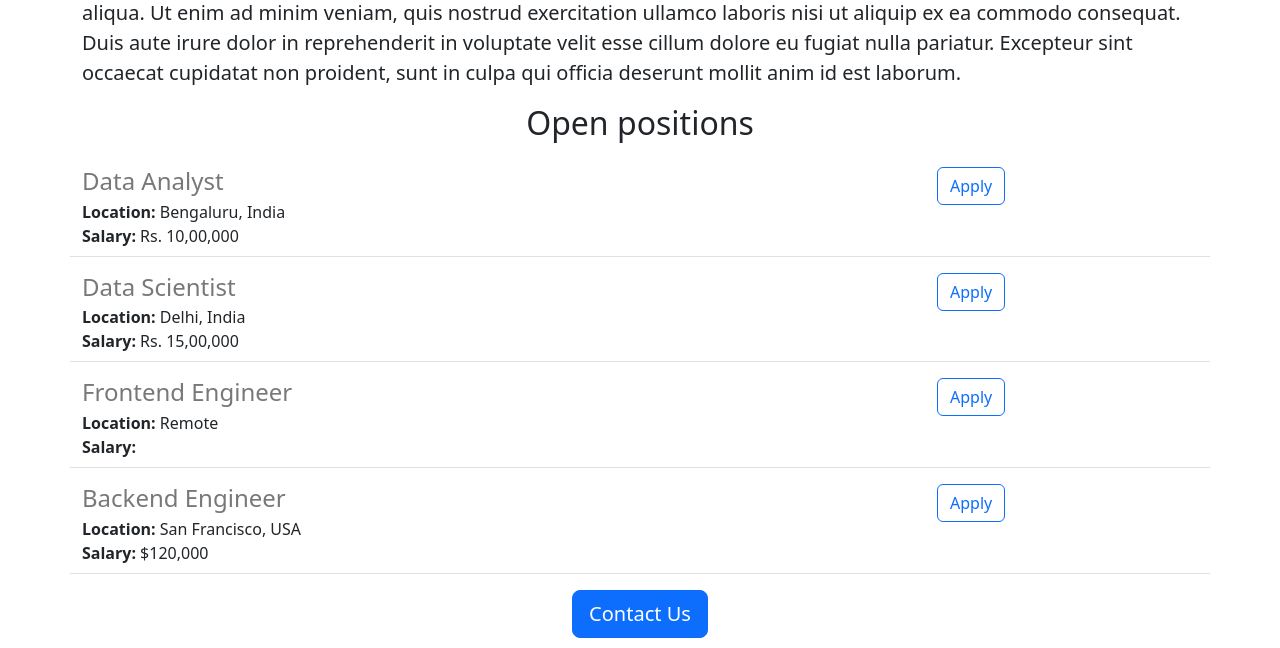
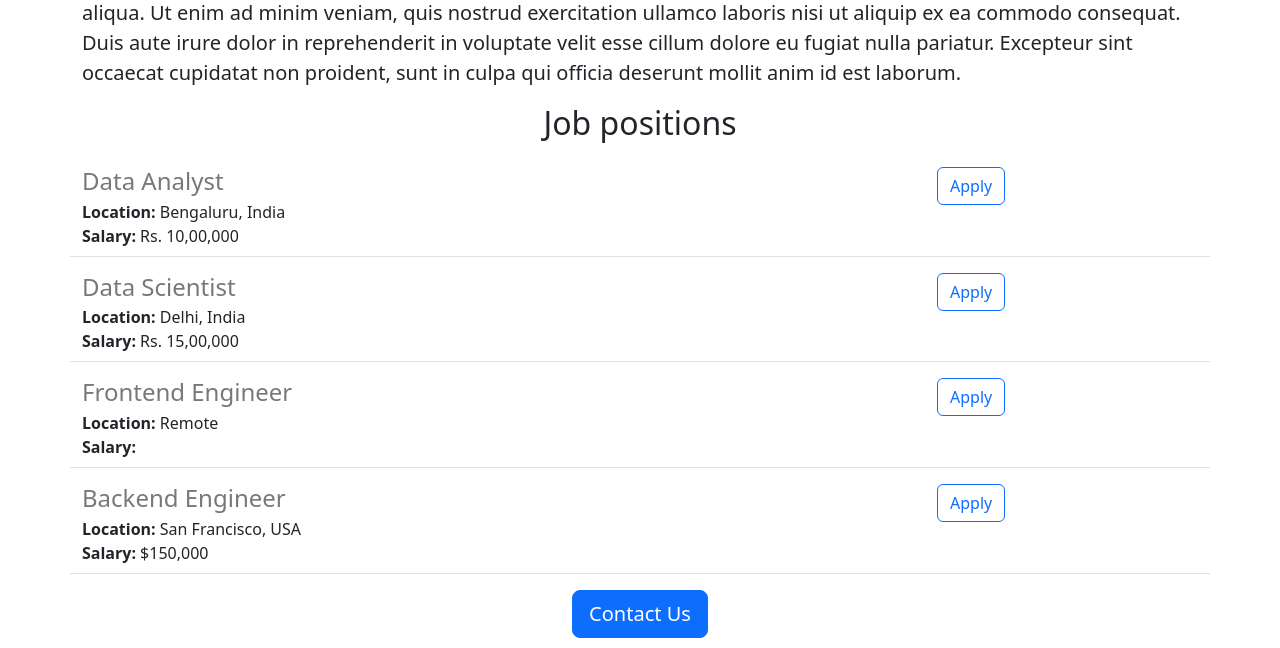
Before and after one commit to segunh/jovian-careers-website-v2, a Flask app: page / in a window 1280 px wide. Shown: the part 542-1190 px from the top of the page. Run offline with Flask 3, Linux system fonts and the light colour scheme.

Commit message:
made some changes

```diff
--- a/main.py
+++ b/main.py
@@ -25,7 +25,7 @@ JOBS = [
         'id': 4,
         'title': 'Backend Engineer',
         'location': 'San Francisco, USA',
-        'salary': '$120,000'
+        'salary': '$150,000'
     }
 ]
 
--- a/templates/home.html
+++ b/templates/home.html
@@ -20,7 +20,7 @@
            <h2 class="text-center mt-2 mb-4">About Jovians</h2>
            <p class="lead">Lorem ipsum dolor sit amet, consectetur adipiscing elit, sed do eiusmod tempor     incididunt ut labore et dolore magna aliqua. Ut enim ad minim veniam, quis nostrud     exercitation ullamco laboris nisi ut aliquip ex ea commodo consequat. Duis aute         irure dolor in reprehenderit in voluptate velit esse cillum dolore eu fugiat         nulla     pariatur. Excepteur sint occaecat cupidatat non proident, sunt in culpa         qui officia deserunt mollit anim id est laborum.
            </p>
-           <h2 class="text-center mt-2 mb-4">Open positions</h2>
+           <h2 class="text-center mt-2 mb-4">Job positions</h2>
            <div>
                {% for job in jobs %}
                 {% include 'jobitems.html' %}
```
